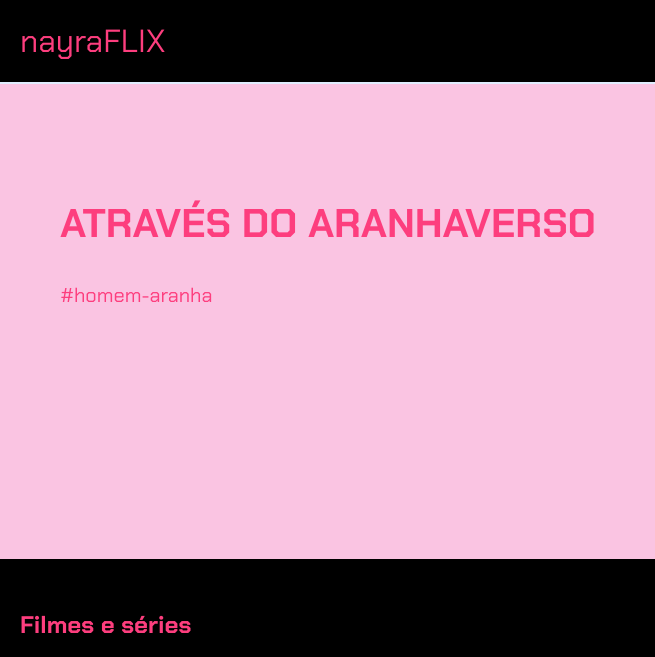
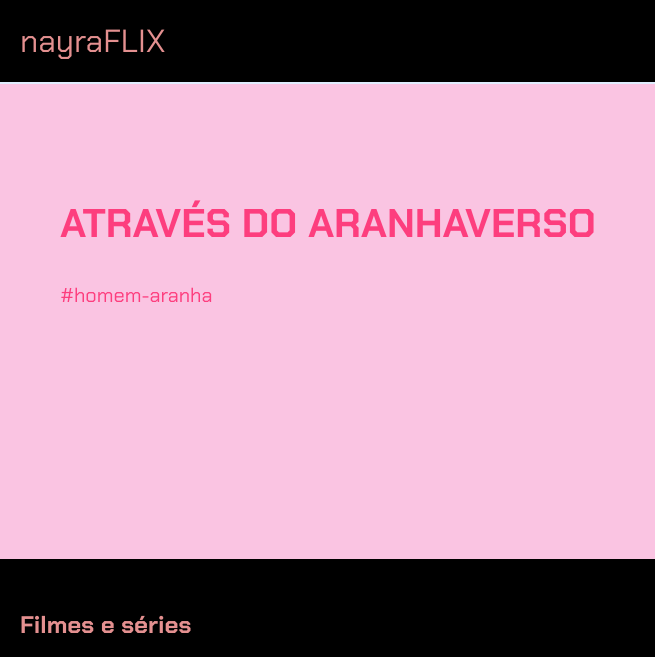
Before and after one commit to nayrasantiago/12-11, a plain HTML site: page index.html in a window 1280 px wide. Shown: the top 657 px of the page, 0-655 px from the left. Drawn offline with Linux system fonts and the light colour scheme; grey boxes are pictures that could not be loaded.

Commit message:
Update styles.css

```diff
--- a/styles.css
+++ b/styles.css
@@ -10,7 +10,7 @@ header {
     border-bottom: solid 2px rgb(224, 237, 254);
     padding: 20px;
     font-size: 32px;
-    color: rgb(253, 62, 126);
+    color: rgb(228, 144, 144);
 }
 
 .chamada {
@@ -56,5 +56,5 @@ p {
 }
 
 .categoria h2 {
-    color: rgb(253, 62, 126);
+    color: rgb(228, 144, 144);
 }
```
